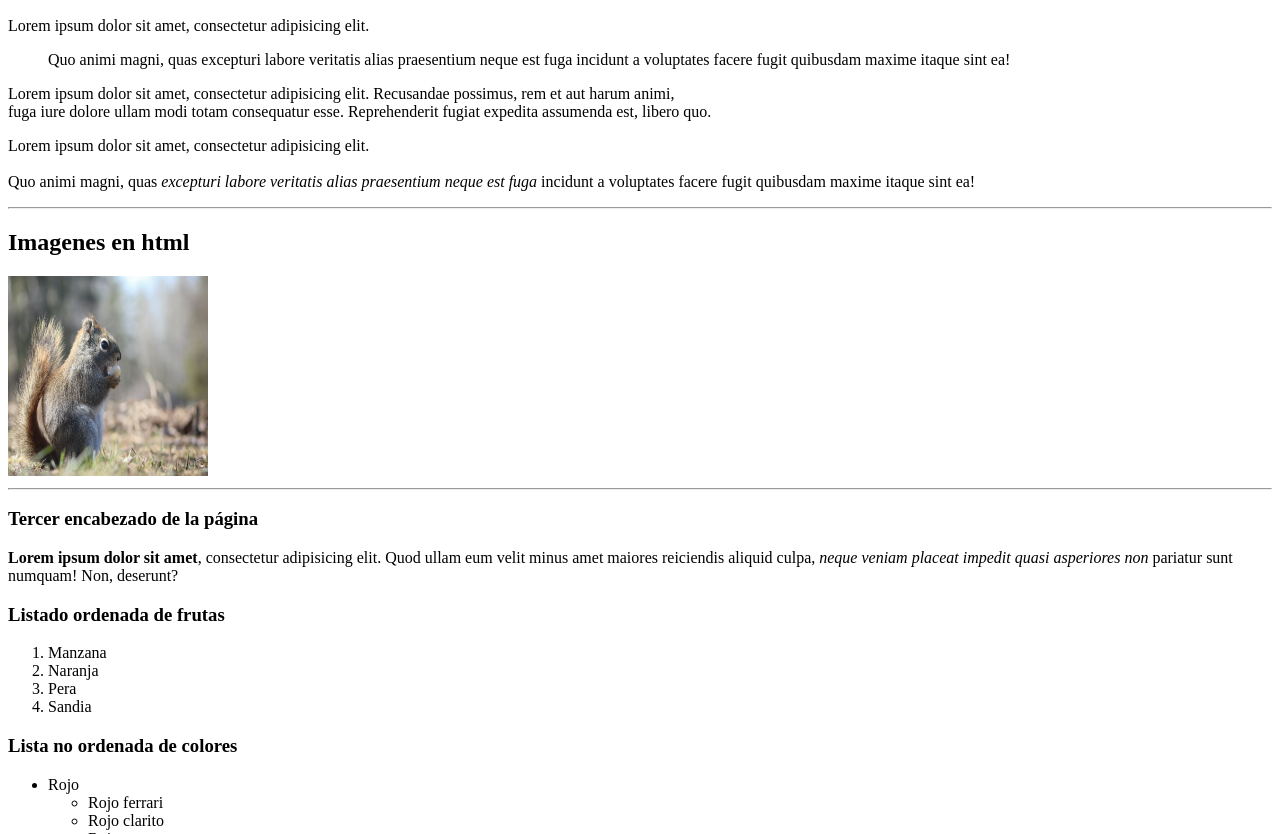
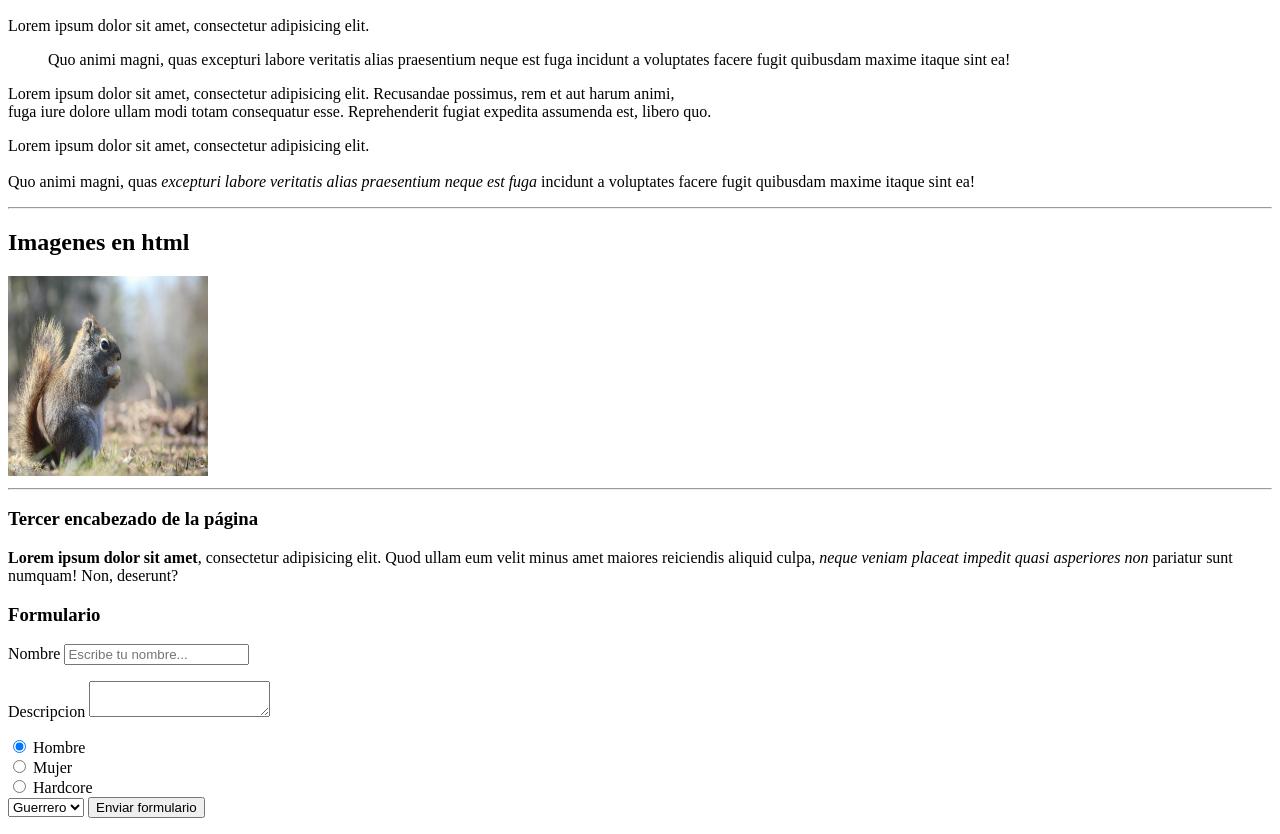
Before and after one commit to Dcterrance88/html_desde_cero, a plain HTML site: page index.html in a window 1280 px wide. Shown: the part 110-944 px from the top of the page. Drawn offline with Linux system fonts and the light colour scheme.

Commit message:
Formulario html
se creo un simple formulario con algunas etiquetas de ejemplo

```diff
--- a/index.html
+++ b/index.html
@@ -36,6 +36,30 @@
     <p>
       <strong>Lorem ipsum dolor sit amet</strong>, consectetur adipisicing elit. <span id="resaltado" class="rojo amarillo">Quod ullam eum velit</span> minus amet maiores reiciendis aliquid culpa, <em>neque veniam placeat impedit quasi asperiores non</em> pariatur sunt numquam! Non, deserunt?
     </p>
+
+    <h3>Formulario</h3>
+    <form>
+      <p>
+        <label for="nombre">Nombre</label>
+        <input type="text" name="nombre" placeholder="Escribe tu nombre..."/>
+      </p>
+      <p>
+        <label for="descripcion">Descripcion</label>
+        <textarea name="descripcion"></textarea>
+      </p>
+
+      <input type="radio" name="genero" value="hombre" checked> Hombre <br/>
+      <input type="radio" name="genero" value="mujer"> Mujer <br/>
+      <input type="radio" name="genero" value="hardcore"> Hardcore <br/>
+
+      <select name="tipo_personaje">
+        <option value="Guerrero">Guerrero</option>
+        <option value="Mago">Mago</option>
+        <option value="Humano">Humano</option>
+      </select>
+
+      <input type="submit" name="Enviar" value="Enviar formulario"/>
+    </form>
 
     <h3>Listado ordenada de frutas</h3>
     <ol>
```
